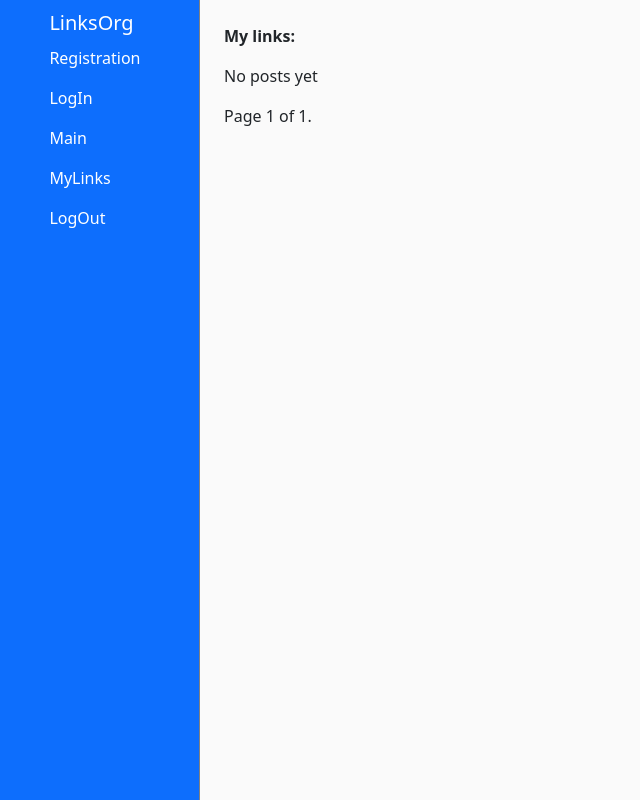
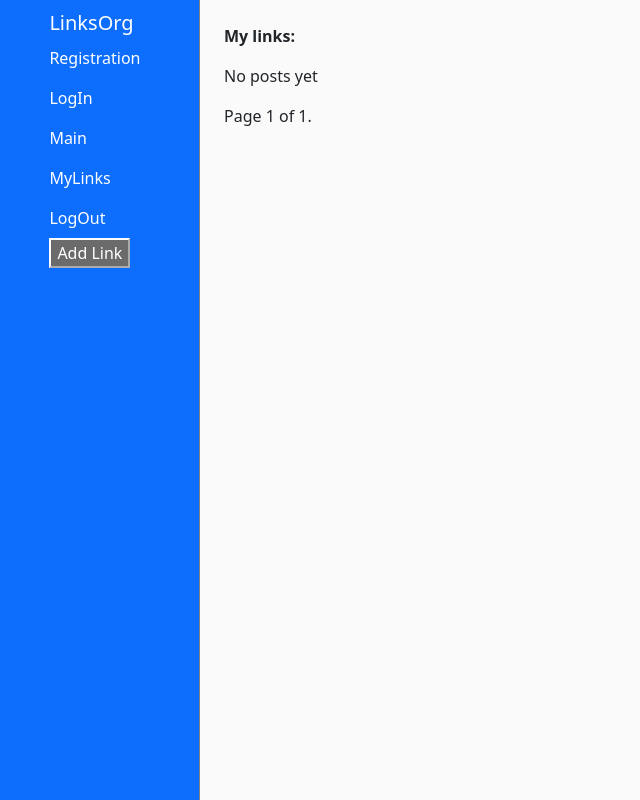
Before and after one commit to AnastasiiaBelianskaia/links_org, a Django app: page /linksorg/my_links/ in a window 1280 px wide. Shown: the whole page, without its empty margins (0-640 px from the left). Run offline with Django 4.2, Linux system fonts and the light colour scheme; the visitor is signed in with stand-in values (Sample User, id 1); data that the repository does not hold is empty; some libraries are stand-ins or nearby versions.

Commit message:
Modal form

```diff
--- a/linksorg/urls.py
+++ b/linksorg/urls.py
@@ -8,4 +8,5 @@ urlpatterns = [
     path('about', views.about_us, name='about_us'),
     path('registration/', views.UserRegistrationView.as_view(), name='registration_form'),
     path('my_links/', views.MyLinksListView.as_view(), name='user_links'),
+    path('add_link/', views.add_link, name='add_link'),
 ]
--- a/linksorg/views.py
+++ b/linksorg/views.py
@@ -4,10 +4,12 @@ from django.contrib.messages.views import SuccessMessageMixin
 from django.shortcuts import render
 from django.urls import reverse_lazy
 from django.views import generic
+from django.http import JsonResponse
+from django.template.loader import render_to_string
 # from django.views.generic import FormView
 
 from .models import Link
-from .forms import RegisterForm
+from .forms import RegisterForm, AddLinkForm
 
 
 def index(request):
@@ -38,3 +40,24 @@ class MyLinksListView(LoginRequiredMixin, generic.ListView):
 
     def get_queryset(self):
         return Link.objects.filter(user__id=self.request.user.id).order_by('-date_time')
+
+
+def add_link(request):
+    data = {}
+    if request.method == 'POST':
+        link_form = AddLinkForm(request.POST)
+        if link_form.is_valid():
+            data['form_is_valid'] = True
+            link = link_form.cleaned_data['url_link']
+            category = link_form.cleaned_data['category']
+            definition = link_form.cleaned_data['short_definition']
+            important = link_form.cleaned_data['important']
+            new_link = Link(user_id=request.session.get('_auth_user_id'),short_definition=definition, url_link=link, category=category, important=important)
+            new_link.save()
+        else:
+            data['form_is_valid'] = False
+    else:
+        link_form = AddLinkForm()
+    data['html_form'] = render_to_string(template_name='linksorg/link_form.html',
+                                         context={'form': link_form}, request=request)
+    return JsonResponse(data)
--- a/static/js/add_link.js
+++ b/static/js/add_link.js
@@ -0,0 +1,37 @@
+const form = $("#modal-linkform");
+const formContent = $("#modal-linkform .modal-content");
+
+const loadForm = (e) => {
+  $.ajax({
+    url: e.target.getAttribute("data-url"),
+    type: 'get',
+    dataType: 'json',
+    beforeSend: function () {
+      form.modal("show");
+    },
+    success: function (data) {
+      formContent.html(data.html_form);
+    }
+  });
+};
+
+var saveForm = function () {
+    var form = $(this);
+    $.ajax({
+      url: form.attr("action"),
+      data: form.serialize(),
+      type: form.attr("method"),
+      dataType: 'json',
+      success: function (data) {
+          $("#modal-linkform .modal-content").html('<p>Link Added</p>');
+          setTimeout(() => {
+            $("#modal-linkform").modal("hide");
+            location.reload();
+          }, 1000)
+      }
+    });
+    return false;
+  };
+
+$(".js-add-link").click(loadForm);
+$("#modal-linkform").on("submit", ".js-link-form", saveForm);
--- a/templates/base.html
+++ b/templates/base.html
@@ -22,6 +22,16 @@
                 {% if request.user.is_authenticated %}
                 <li class="nav-item"><a class="nav-link active" href="{% url 'linksorg:user_links' %}">MyLinks</a></li>
                 <li class="nav-item"><a class="nav-link active" href="{% url 'logout' %}">LogOut</a></li>
+                <li class="nav-item">
+                    <button type="button" class="js-add-link" data-url="{% url 'linksorg:add_link' %}">Add Link</button>
+                </li>
+                <div id="modal-linkform" class="modal fade">
+                <div class="modal-dialog">
+                    <div class="modal-content bg-light">
+                        {% include 'linksorg/link_form.html' %}
+                    </div>
+                </div>
+            </div>
                 {% endif %}
             </ul>
         </nav>
@@ -33,5 +43,7 @@
         </main>
     </div>
 <script src="https://cdn.jsdelivr.net/npm/bootstrap@5.3.0-alpha3/dist/js/bootstrap.bundle.min.js" integrity="sha384-ENjdO4Dr2bkBIFxQpeoTz1HIcje39Wm4jDKdf19U8gI4ddQ3GYNS7NTKfAdVQSZe" crossorigin="anonymous" defer></script>
+<script src="https://code.jquery.com/jquery-3.6.4.min.js" integrity="sha256-oP6HI9z1XaZNBrJURtCoUT5SUnxFr8s3BzRl+cbzUq8=" crossorigin="anonymous" defer></script>
+<script src="{% static 'js/add_link.js' %}" defer></script>
 </body>
 </html>
--- /dev/null
+++ b/templates/linksorg/link_form.html
@@ -0,0 +1,13 @@
+{% block content %}
+    <form class="form js-link-form" action="{% url 'linksorg:add_link' %}" method="post">
+        {% csrf_token %}
+        {% for fm in form %}
+            <table>
+                {{ fm.label }}
+                {{ fm }}
+                {{ fm.help_text }}
+            </table>
+        {% endfor%}
+        <input type="submit" value="Add">
+    </form>
+{% endblock %}
--- a/templates/linksorg/my_links.html
+++ b/templates/linksorg/my_links.html
@@ -5,7 +5,8 @@
         <p><strong>My links:</strong></p>
             {% for link in object_list %}
                 <span>{{ link }}</span>
-                <a href="{{ link }}">go</a>
+                <a href="{{ link }}" target="_blank">open in a new tab</a>
+                <a href="{{ link }}">open</a></br>
             {% empty %}
                 <p>No posts yet</p>
             {% endfor %}
```
Also changed, not shown: linksorg/forms.py (+10 -5 lines).
